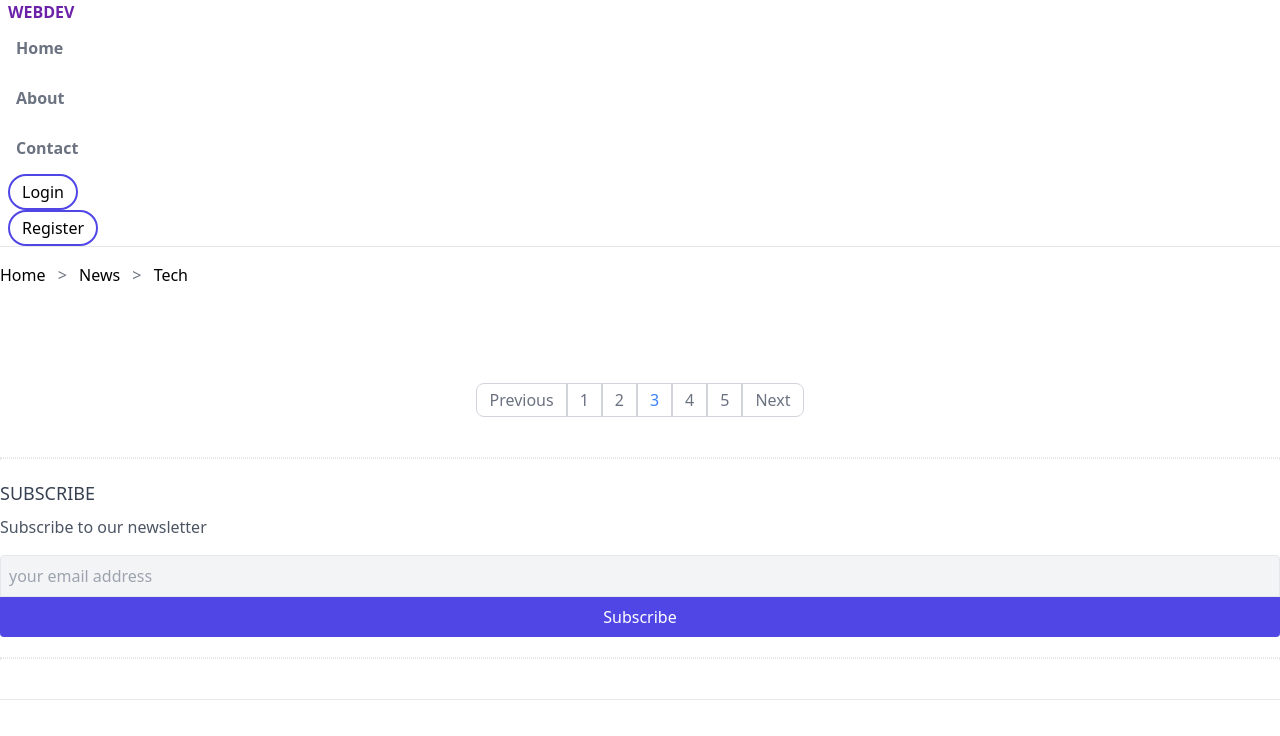
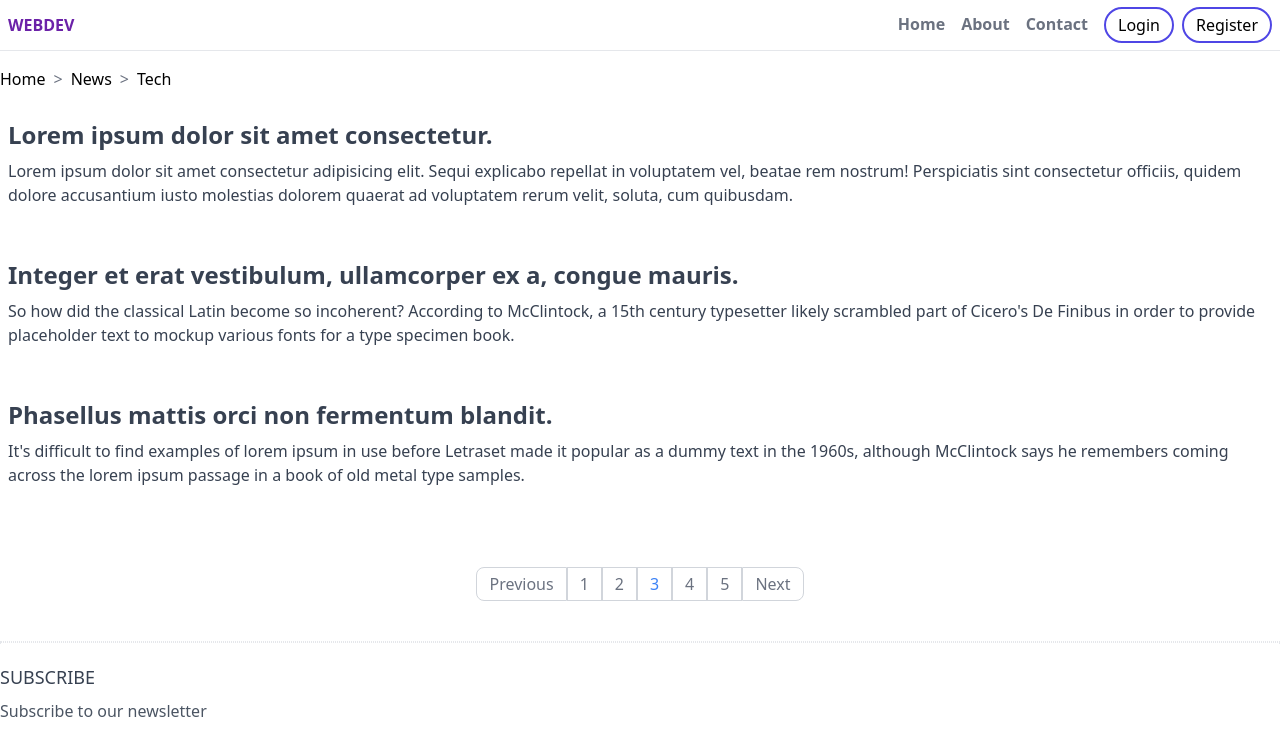
Before and after one commit to speareeD/speareed.github.io, a website: page index.html in a window 1280 px wide. Shown: the top 736 px of the page. Drawn offline with Linux system fonts and the light colour scheme.

Commit message:
made header and post cards

```diff
--- a/index.html
+++ b/index.html
@@ -11,10 +11,10 @@
 
 <body>
   <!-- header -->
-  <header class="px-2 border-b">
+  <header class="px-2 border-b flex items-center justify-between">
     <a class="uppercase font-bold text-purple-800" href="#">WebDev</a>
-    <nav>
-      <ul class="text-gray-500 font-semibold">
+    <nav class="flex items-center">
+      <ul class="text-gray-500 font-semibold inline-flex items-center">
         <li>
           <a class="inline-block py-3 px-2 border-b-2 border-transparent hover:text-purple-800 hover:border-purple-800"
             href="#">Home</a>
@@ -28,9 +28,9 @@
             href="#">Contact</a>
         </li>
       </ul>
-      <ul>
-        <li><button class="py-1 px-3 border-2 rounded-full border-indigo-600 text-indigo-6oo hover:text-white hover:bg-indigo-800 focus:outline-none focus:ring focus:ring-violet-300">Login</button></li>
-        <li><button class=" py-1 px-3 border-2 rounded-full border-indigo-600 text-indigo-6oo hover:text-white hover:bg-indigo-800 focus:outline-none focus:ring focus:ring-violet-300">Register</button></li>
+      <ul class="inline-flex items-center">
+        <li><button class="ml-2 py-1 px-3 border-2 rounded-full border-indigo-600 text-indigo-6oo hover:text-white hover:bg-indigo-800 focus:outline-none focus:ring focus:ring-violet-300">Login</button></li>
+        <li><button class="ml-2 py-1 px-3 border-2 rounded-full border-indigo-600 text-indigo-6oo hover:text-white hover:bg-indigo-800 focus:outline-none focus:ring focus:ring-violet-300">Register</button></li>
       </ul>
 
     </nav>
@@ -38,8 +38,8 @@
 
   <main>
     <!-- breadcrumbs -->
-    <div>
-      <div class="py-4 overflow-y-auto whitespace-nowrap">
+    <div class="flex items-center">
+      <div class="py-4 overflow-y-auto whitespace-nowrap flex items-center">
         <a class="text-grey-600 hover:text-gray-900" href="#">Home</a>
         <span class="mx-2 text-gray-500">&gt;</span>
         <a class="text-grey-600 hover:text-gray-900" href="#">News</a>
@@ -47,6 +47,36 @@
         <a class="text-grey-600 hover:text-gray-900" href="#">Tech</a>
       </div>
     </div>
+
+    <!-- post cards -->
+    <section class="px-2">
+      <a class="block mb-10" href="">
+        <div class="flex">
+          <div>
+            <h3 class="mt-3 mb-2 text-gray-700 font-bold text-2xl">Lorem ipsum dolor sit amet consectetur.</h3>
+            <p class="text-gray-700">Lorem ipsum dolor sit amet consectetur adipisicing elit. Sequi explicabo repellat in voluptatem vel, beatae rem nostrum! Perspiciatis sint consectetur officiis, quidem dolore accusantium iusto molestias dolorem quaerat ad voluptatem rerum velit, soluta, cum quibusdam.</p>
+          </div>
+        </div>
+      </a>
+
+      <a class="block mb-10" href="">
+        <div class="flex">
+          <div>
+            <h3 class="mt-3 mb-2 text-gray-700 font-bold text-2xl">Integer et erat vestibulum, ullamcorper ex a, congue mauris.</h3>
+            <p class="text-gray-700">So how did the classical Latin become so incoherent? According to McClintock, a 15th century typesetter likely scrambled part of Cicero's De Finibus in order to provide placeholder text to mockup various fonts for a type specimen book.</p>
+          </div>
+        </div>
+      </a>
+
+      <a class="block mb-10" href="">
+        <div class="flex">
+          <div>
+            <h3 class="mt-3 mb-2 text-gray-700 font-bold text-2xl">Phasellus mattis orci non fermentum blandit.</h3>
+            <p class="text-gray-700">It's difficult to find examples of lorem ipsum in use before Letraset made it popular as a dummy text in the 1960s, although McClintock says he remembers coming across the lorem ipsum passage in a book of old metal type samples.</p>
+          </div>
+        </div>
+      </a>
+    </section>
 
     <!-- pagination -->
     <div class="mt-20 mb-10">
```
Also changed, not shown: public/styles.css.
